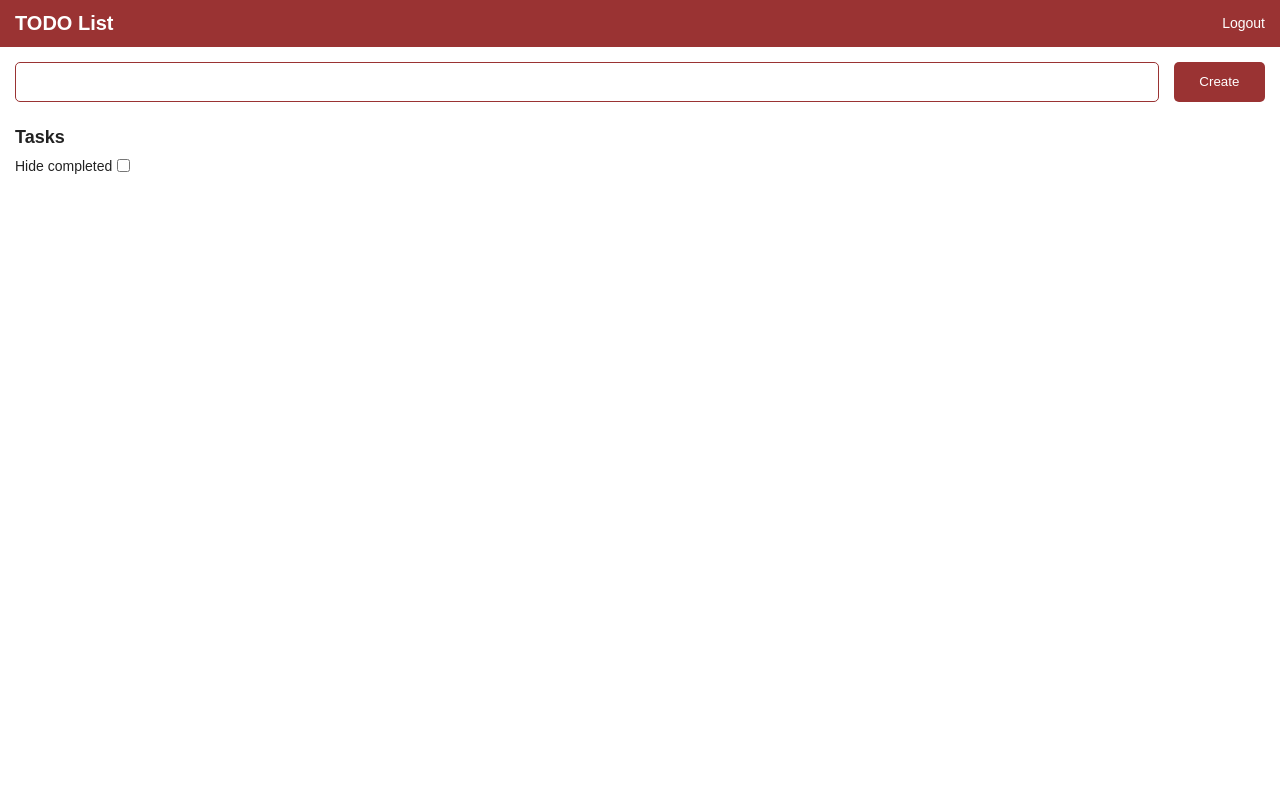
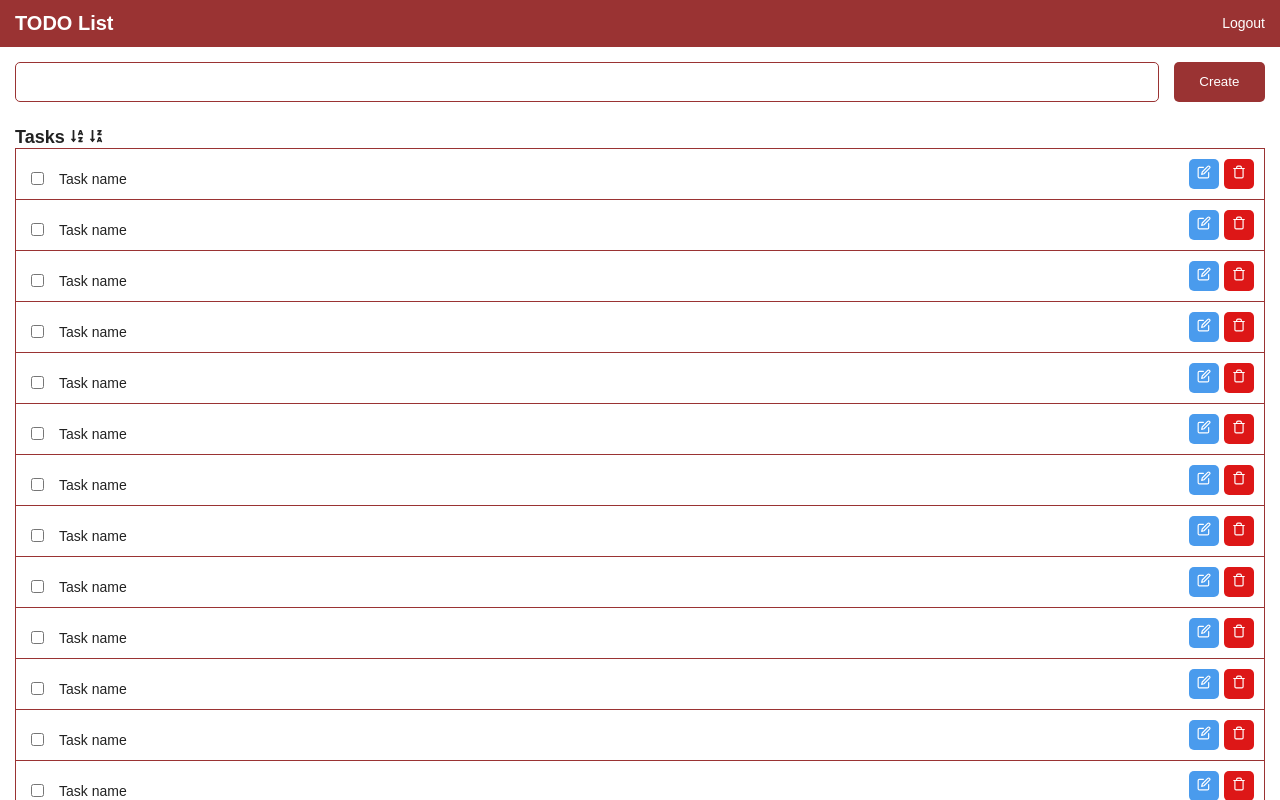
Before and after one commit to andreLagacione/todo-list-web, a React (Create React App) app: page / in a window 1280 px wide. Built offline with nearby package versions, Linux system fonts and the light colour scheme.

Commit message:
add icons to re-order tasks list

```diff
--- a/src/components/task-list/index.tsx
+++ b/src/components/task-list/index.tsx
@@ -1,11 +1,51 @@
 import React from 'react';
+import TaskItem from '../task-item';
 import { Container } from './styles';
+import { FaSortAlphaDown, FaSortAlphaDownAlt } from 'react-icons/fa';
 
 const Tasklist: React.FC = () => {
 
     return (
         <Container>
-            <h2>Tasks</h2>
+            <h2>
+                Tasks
+
+                <FaSortAlphaDown size={14} className="icon" />
+                <FaSortAlphaDownAlt size={14} className="icon" />
+            </h2>
+
+            <TaskItem />
+            <TaskItem />
+            <TaskItem />
+            <TaskItem />
+            <TaskItem />
+            <TaskItem />
+            <TaskItem />
+            <TaskItem />
+            <TaskItem />
+            <TaskItem />
+            <TaskItem />
+            <TaskItem />
+            <TaskItem />
+            <TaskItem />
+            <TaskItem />
+            <TaskItem />
+            <TaskItem />
+            <TaskItem />
+            <TaskItem />
+            <TaskItem />
+            <TaskItem />
+            <TaskItem />
+            <TaskItem />
+            <TaskItem />
+            <TaskItem />
+            <TaskItem />
+            <TaskItem />
+            <TaskItem />
+            <TaskItem />
+            <TaskItem />
+            <TaskItem />
+            <TaskItem />
 
             <label htmlFor="hideCompleted">
                 Hide completed
--- a/src/components/task-list/styles.ts
+++ b/src/components/task-list/styles.ts
@@ -7,6 +7,11 @@ export const Container = styled.div`
 
     h2 {
         font-size: 1.125em;
+        cursor: pointer;
+
+        .icon {
+            margin-left: 5px;
+        }
     }
 
     label {
```
